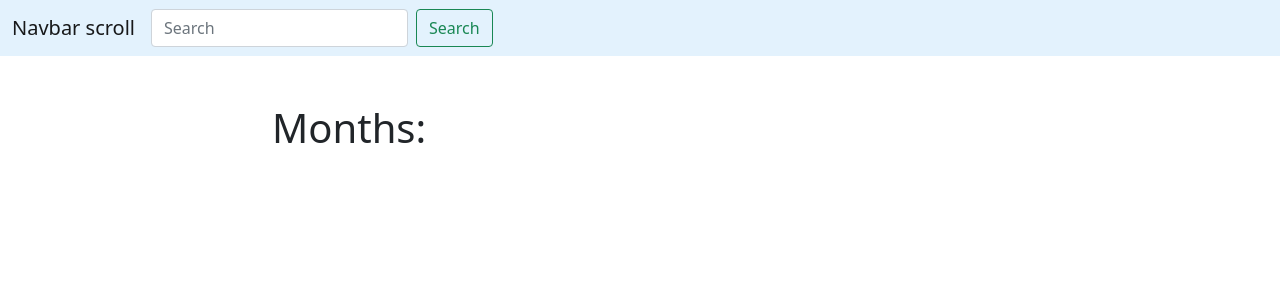
After one commit to stamplevskiyd/learning-django, a Django app: page /months/ in a window 1280 px wide. The commit adds this page. Shown: the top 300 px of the page. Run offline with Django 4.2, Linux system fonts and the light colour scheme; data that the repository does not hold is empty; parts of the project's set-up code (start-up, migrations or seed data) failed here and were passed over.

Commit message:
Second version
Added some features to month and day classes
Figured out how to get month for created day

```diff
--- a/CRM-project/Car_Model/Car_Model/settings.py
+++ b/CRM-project/Car_Model/Car_Model/settings.py
@@ -21,7 +21,7 @@ BASE_DIR = Path(__file__).resolve().parent.parent
 # See https://docs.djangoproject.com/en/4.0/howto/deployment/checklist/
 
 # SECURITY WARNING: keep the secret key used in production secret!
-SECRET_KEY = 'django-insecure-b^yg)xpm8=_uahxj(s$w4*6*u&-h_^ga)820v%(kur-se!pbnb'
+SECRET_KEY
 
 # SECURITY WARNING: don't run with debug turned on in production!
 DEBUG = True
--- a/CRM-project/Car_Model/cars/templates/cars/includes/month_card_template.html
+++ b/CRM-project/Car_Model/cars/templates/cars/includes/month_card_template.html
@@ -8,4 +8,10 @@
     <h5 class="card-title">{{ 'Total income' }}</h5>
     <p class="card-text">{{ month.total_income }}</p>
   </div>
+  <div class="card-footer text-muted">
+    Days:
+    {% for day in month.days.all %}
+      <a href="{{ month.get_absolute_url }}">{{ day.date }}</a>
+    {% endfor %}
+  </div>
 </div>
--- /dev/null
+++ b/CRM-project/Car_Model/cars/templates/cars/month_index.html
@@ -0,0 +1,12 @@
+{% extends 'cars/home_page.html' %}
+
+{% block title %}
+  Months list
+{% endblock %}
+
+{% block content %}
+  <h1 class="mb-4">Months:</h1>
+  {% for month in months %}
+    {% include 'cars/includes/month_card_template.html'%}
+  {% endfor %}
+{% endblock %}
--- a/CRM-project/Car_Model/cars/urls.py
+++ b/CRM-project/Car_Model/cars/urls.py
@@ -5,8 +5,11 @@ from .views import *
 urlpatterns = [
     path('', cars_list, name='cars_list_url'),
     path('days/', days_list, name='days_list_url'),
+    path('months/', months_list, name='months_list_url'),
     path('car/create', CarCreate.as_view(), name='car_create_url'),
     path('car/<str:slug>', CarDetail.as_view(), name='car_detail_url'),
     path('day/create', DayCreate.as_view(), name='day_create_url'),
     path('day/<str:slug>', DayDetail.as_view(), name='day_detail_url'),
+    path('month/create', DayCreate.as_view(), name='month_create_url'),
+    path('month/<str:slug>', DayDetail.as_view(), name='month_detail_url'),
 ]
--- a/CRM-project/Car_Model/cars/views.py
+++ b/CRM-project/Car_Model/cars/views.py
@@ -1,18 +1,24 @@
 from django.shortcuts import render
 from django.views.generic import View
 
-
-from .models import Car
+from .models import *
 from .utils import *
 from .forms import CarForm, DayForm, MonthForm
+
 
 def cars_list(request):
     cars = Car.objects.all()
     return render(request, 'cars/car_index.html', context={'cars': cars})
 
+
 def days_list(request):
     days = Day.objects.all()
     return render(request, 'cars/day_index.html', context={'days': days})
+
+
+def months_list(request):
+    months = Month.objects.all()
+    return render(request, 'cars/month_index.html', context={'months': months})
 
 
 class CarDetail(ObjectDetailMixin, View):
@@ -23,6 +29,7 @@ class CarDetail(ObjectDetailMixin, View):
 class DayDetail(ObjectDetailMixin, View):
     model = Day
     template = 'cars/day_detail.html'
+
 
 class MonthDetail(ObjectDetailMixin, View):
     model = Month
@@ -38,6 +45,7 @@ class DayCreate(ObjectCreateMixin, View):
     form_model = DayForm
     template = 'cars/day_create_form.html'
 
+
 class MonthCreate(ObjectCreateMixin, View):
     form_model = MonthForm
     template = 'cars/month_create_form.html'
```
Also changed, not shown: CRM-project/Car_Model/cars/forms.py (+6 -7 lines), CRM-project/Car_Model/cars/models.py (+14 -4 lines), CRM-project/Car_Model/cars/templates/cars/month_create_form.html (renamed from CRM-project/Car_Model/cars/templates/cars/includes/month.html).
